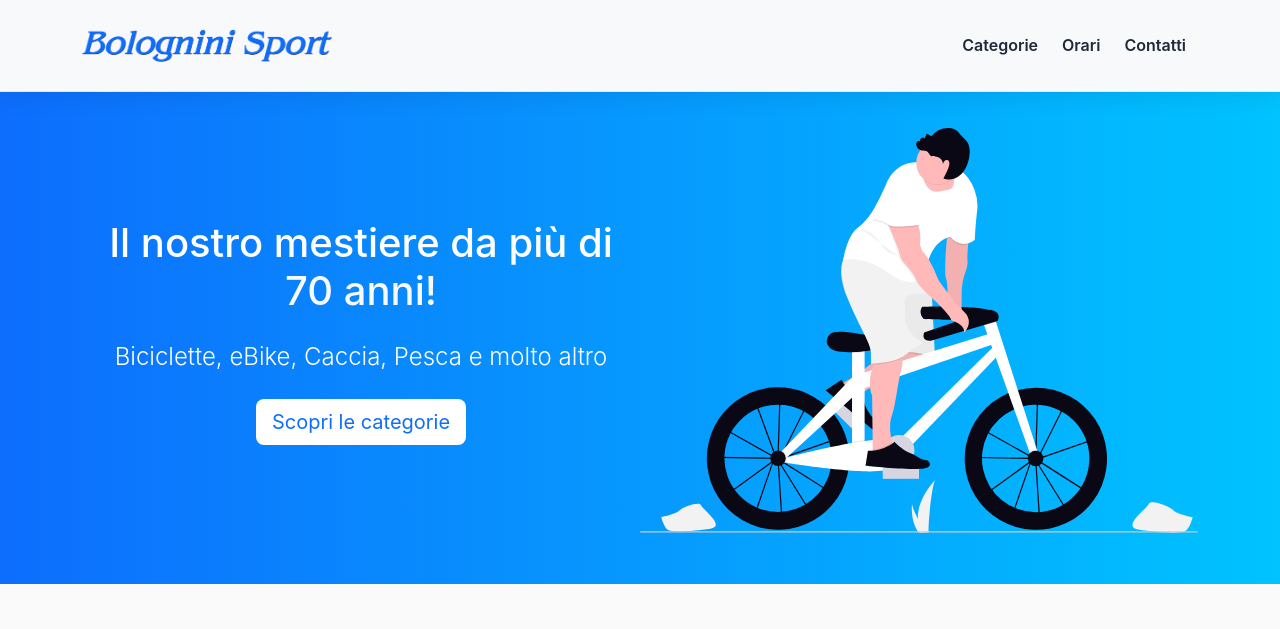
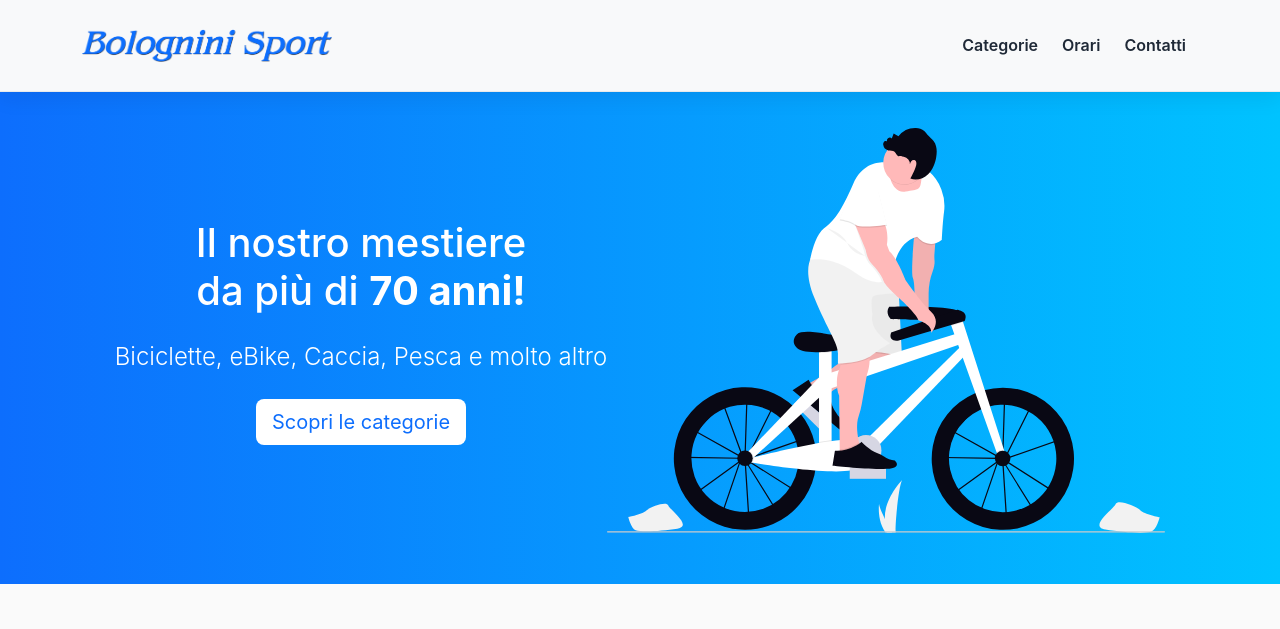
Before and after one commit to bologninisport/bologninisport, a website: page public/index.html in a window 1280 px wide. Shown: the top 629 px of the page. Drawn offline with nearby package versions, Linux system fonts and the light colour scheme.

Commit message:
aggiornato

```diff
--- a/public/index.html
+++ b/public/index.html
@@ -19,7 +19,7 @@
             <div class="container">
                 <div class="d-md-flex justify-content-center align-items-center text-center">
                     <div>
-                        <h1>Il nostro mestiere da più di <span class="text-light">70 anni!</span></h1>
+                        <h1>Il nostro mestiere<br>da più di <b>70 anni!</b></h1>
 
                         <p class="lead fs-4 my-4">
                             Biciclette, eBike, Caccia, Pesca e molto altro
```
